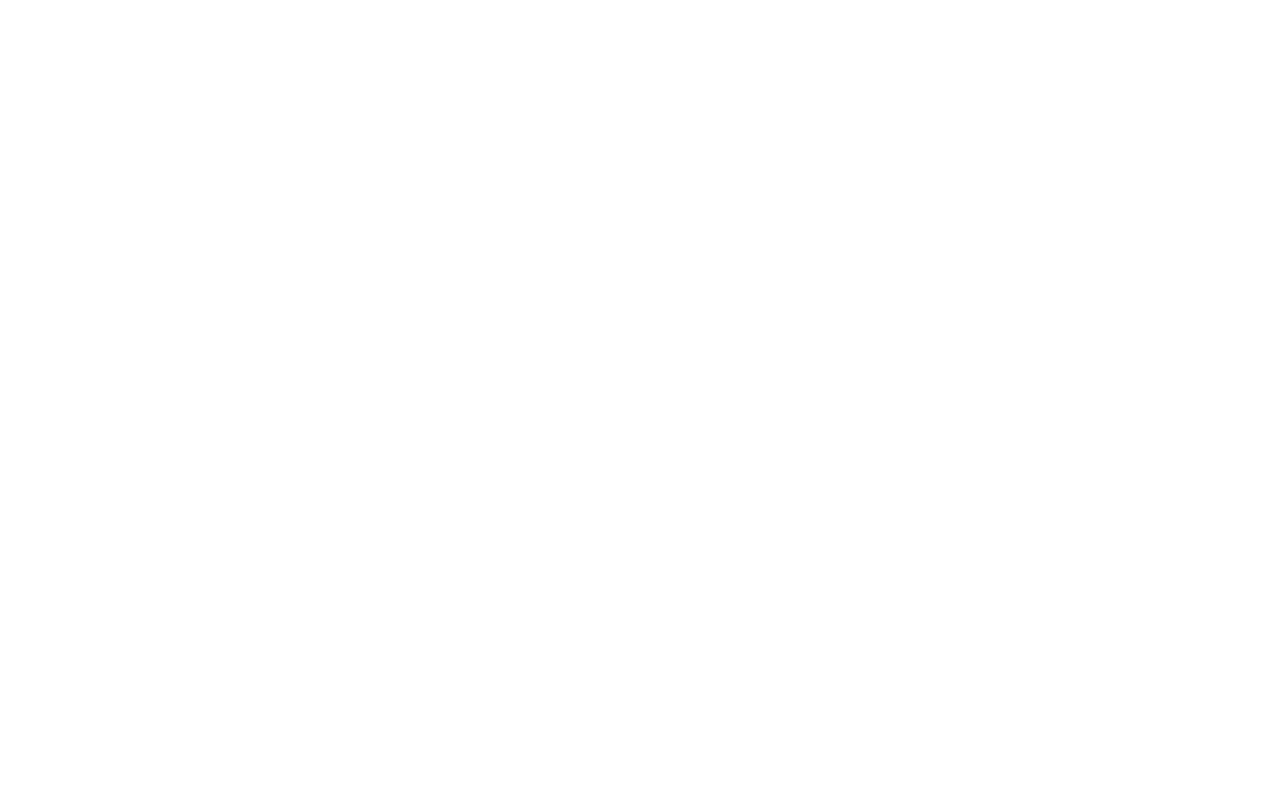
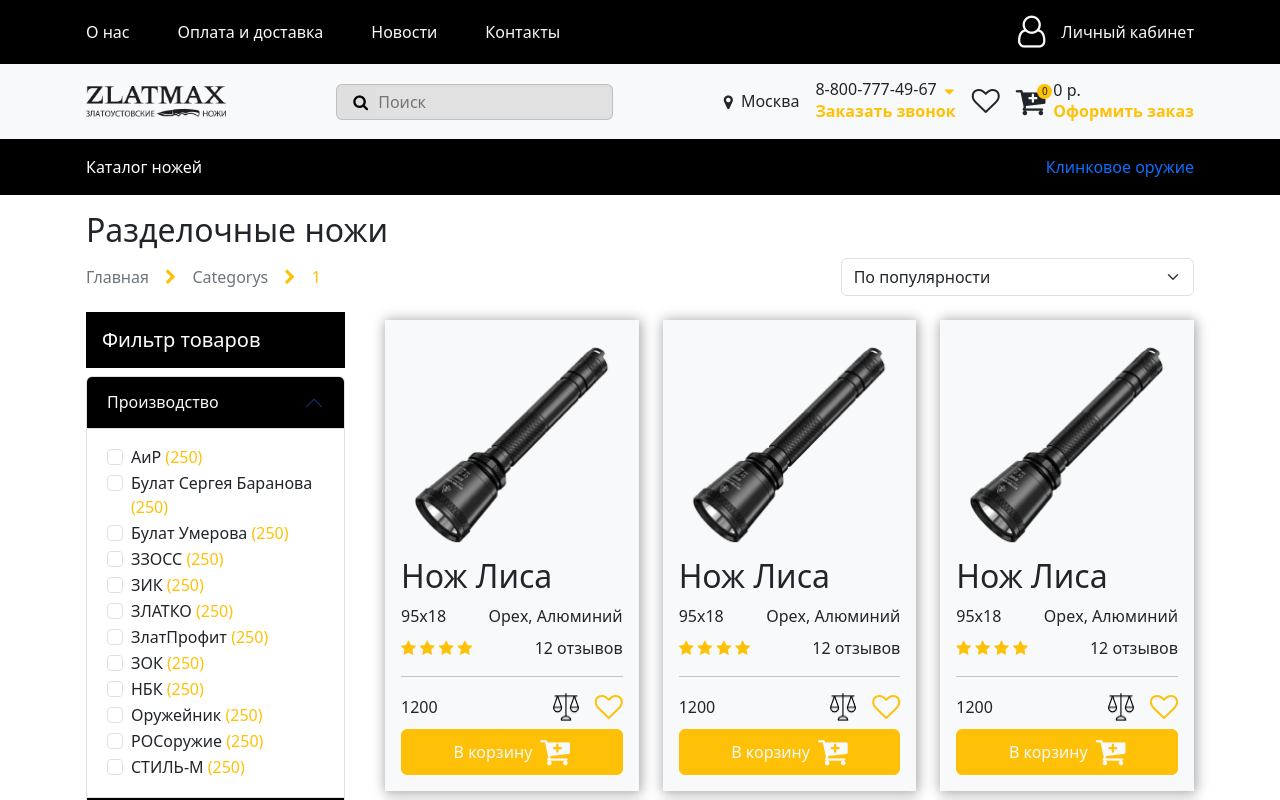
Before and after one commit to ziyadem/online-market, a React (Vite) app: page /categorys/1 in a window 1280 px wide. Before the commit this address had no page. Shown: the top 800 px of the page. Built offline with nearby package versions, Linux system fonts and the light colour scheme.

Commit message:
navigate

```diff
--- a/src/App.jsx
+++ b/src/App.jsx
@@ -1,7 +1,9 @@
 import { Routes,Route } from "react-router-dom"
 import Home from "./pages/Home"
+import Categorys from "./pages/Categorys";
+import Product from "./pages/Product";
 import Category from "./pages/Category";
-import Product from "./pages/Product";
+import Products from "./pages/Products";
 
 
 function App() {
@@ -10,8 +12,10 @@ function App() {
     <>
       <Routes>
         <Route path="/" element={<Home />} />
-        <Route path="/category" element={<Category />} />
-        <Route path="/product/:product_title" element={<Product />} />
+        <Route path="/categorys" element={<Categorys />} />
+        <Route path="/categorys/:category_title" element={<Category />} />
+        <Route path="/products" element={<Products />} />
+        <Route path="/products/:product_title" element={<Product />} />
       </Routes>
     </>
   );
--- a/src/components/ProductCard.jsx
+++ b/src/components/ProductCard.jsx
@@ -1,9 +1,11 @@
 import React from 'react'
+import { useNavigate } from 'react-router-dom';
 
 const ProductCard = ({props}) => {
+  let navigation= useNavigate()
     console.log(props);
   return (
-    <div className="col my-2">
+    <div className="col my-2" onClick={()=> navigation(`/products/${props.title}`) }>
       <div className="card-shadow p-3 bg-light">
         <img src={props.img} alt="knife" className="w-100" />
         <h2>{props.title}</h2>
--- a/src/pages/Category.jsx
+++ b/src/pages/Category.jsx
@@ -1,11 +1,13 @@
 import React from 'react'
 import Header from '../components/Header'
 import Footer from '../components/Footer';
-import { Link } from 'react-router-dom';
+import { Link, useParams } from 'react-router-dom';
 import ProductCard from '../components/ProductCard';
 import Information from '../components/Information';
 
 const Category = () => {
+  const { category_title } = useParams()
+  console.log(category_title);
     let obj = {
       id: 1,
       img: "/fonar-card.png",
@@ -22,7 +24,6 @@ const Category = () => {
   return (
     <>
       <Header />
-
       <section className="container p-3">
         <h2>Разделочные ножи</h2>
         <div className="row d-flex justify-content-between">
@@ -31,7 +32,11 @@ const Category = () => {
               Главная
             </Link>
             <i class="fa fa-solid fa-chevron-right text-warning"></i>
-            <p className="text-warning">Разделочные ножи</p>
+            <Link to="/categorys" className="text-secondary">
+              Categorys
+            </Link>
+            <i class="fa fa-solid fa-chevron-right text-warning"></i>
+            <p className="text-warning">{category_title}</p>
           </div>
           <div className="col-lg-4">
             <select class="form-select" aria-label="Default select example ">
@@ -817,7 +822,6 @@ const Category = () => {
                 </div>
               </div>
             </div>
-
           </div>
           <div className="col-9">
             <div className="row row-cols-3 ps-3">
@@ -877,4 +881,4 @@ const Category = () => {
   );
 }
 
-export default Category
+export default Category;
--- /dev/null
+++ b/src/pages/Categorys.jsx
@@ -0,0 +1,16 @@
+import React from 'react'
+import Header from '../components/Header'
+import Footer from '../components/Footer'
+
+const Categorys = () => {
+  return (
+    <>
+    <Header/>
+    <h1>Categorys</h1>
+    <Footer />
+
+    </>
+  )
+}
+
+export default Categorys
--- a/src/pages/Home.jsx
+++ b/src/pages/Home.jsx
@@ -1,13 +1,14 @@
 import React from 'react'
 import Header from '../components/Header'
 import Footer from '../components/Footer'
-import { Link } from 'react-router-dom';
+import { Link, useNavigate } from 'react-router-dom';
 import SpecialProduct from '../components/SpecialProduct';
 import FreshProduct from '../components/FreshProduct';
 import ProductCard from '../components/ProductCard';
 import Information from '../components/Information';
 
 const Home = () => {
+  let navigation =useNavigate()
   let obj = {
     name: "Хиты продаж",
     site: "Перейти в каталог",
@@ -103,7 +104,10 @@ const Home = () => {
           </p>
         </div>
         <div className="row">
-          <div className="col-12 col-sm-6 col-lg-4 p-3 ">
+          <div
+            className="col-12 col-sm-6 col-lg-4 p-3 "
+            onClick={() => navigation("/categorys")}
+          >
             <div className="card-shadow p-3">
               <h5>Каталог ножей</h5>
               <p className="card-category-hr"></p>
@@ -125,7 +129,10 @@ const Home = () => {
               </div>
             </div>
           </div>
-          <div className="col-12 col-sm-6 col-lg-4 p-3 ">
+          <div
+            className="col-12 col-sm-6 col-lg-4 p-3 "
+            onClick={() => navigation("/categorys/Среднеклинковое оружие")}
+          >
             <div className="card-shadow p-3">
               <h5>Среднеклинковое оружие</h5>
               <p className="card-category-hr"></p>
@@ -147,7 +154,10 @@ const Home = () => {
               </div>
             </div>
           </div>
-          <div className="col-12 col-sm-6 col-lg-4 p-3 ">
+          <div
+            className="col-12 col-sm-6 col-lg-4 p-3 "
+            onClick={() => navigation("/categorys/Длинноклинковое оружие")}
+          >
             <div className="card-shadow p-3">
               <h5>Длинноклинковое оружие</h5>
               <p className="card-category-hr"></p>
@@ -169,7 +179,10 @@ const Home = () => {
               </div>
             </div>
           </div>
-          <div className="col-12 col-sm-6 col-lg-4 p-3 ">
+          <div
+            className="col-12 col-sm-6 col-lg-4 p-3 "
+            onClick={() => navigation("/categorys/Сувенирные изделия")}
+          >
             <div className="card-shadow p-3">
               <h5>Сувенирные изделия</h5>
               <p className="card-category-hr"></p>
@@ -191,7 +204,10 @@ const Home = () => {
               </div>
             </div>
           </div>
-          <div className="col-12 col-sm-6 col-lg-4 p-3 ">
+          <div
+            className="col-12 col-sm-6 col-lg-4 p-3 "
+            onClick={() => navigation("/categorys/Сопутствующие товары")}
+          >
             <div className="card-shadow p-3">
               <h5>Сопутствующие товары</h5>
               <p className="card-category-hr"></p>
@@ -213,7 +229,10 @@ const Home = () => {
               </div>
             </div>
           </div>
-          <div className="col-12 col-sm-6 col-lg-4 p-3 ">
+          <div
+            className="col-12 col-sm-6 col-lg-4 p-3 "
+            onClick={() => navigation("/categorys/Ножевая мастерская")}
+          >
             <div className="card-shadow p-3">
               <h5>Ножевая мастерская</h5>
               <p className="card-category-hr"></p>
@@ -238,12 +257,12 @@ const Home = () => {
         </div>
       </section>
       <SpecialProduct props={obj} carouselId={1} />
-      <FreshProduct props={obj2} carouselId={7}/>
+      <FreshProduct props={obj2} carouselId={7} />
       <SpecialProduct props={obj1} carouselId={2} />
       <SpecialProduct props={obj1} carouselId={3} />
-      <FreshProduct props={obj2} carouselId={8}/>
+      <FreshProduct props={obj2} carouselId={8} />
       <SpecialProduct props={obj1} carouselId={4} />
-      <SpecialProduct props={obj1} carouselId={5}/>
+      <SpecialProduct props={obj1} carouselId={5} />
       <section className="container">
         <h2 className="ps-3">Наши статьи</h2>
         <div className="row row-cols-1 row-cols-sm-2 row-cols-lg-4 p-3">
@@ -329,8 +348,8 @@ const Home = () => {
           </div>
         </div>
       </section>
-      <SpecialProduct props={obj3} carouselId={6}/>
-      <Information props={obj4}/>
+      <SpecialProduct props={obj3} carouselId={6} />
+      <Information props={obj4} />
       <Footer />
     </>
   );
--- a/src/pages/Product.jsx
+++ b/src/pages/Product.jsx
@@ -38,8 +38,8 @@ const Product = () => {
             Главная
           </Link>
           <i class="fa fa-solid fa-chevron-right text-warning"></i>
-          <Link to="/category" className="text-secondary">
-            Разделочные ножи
+          <Link to="/products" className="text-secondary">
+            Products
           </Link>
           <i class="fa fa-solid fa-chevron-right text-warning"></i>
           <p className="text-warning">{product_title}</p>
--- /dev/null
+++ b/src/pages/Products.jsx
@@ -0,0 +1,16 @@
+import React from 'react'
+import Header from '../components/Header'
+import Footer from '../components/Footer'
+
+const Products = () => {
+  return (
+    <>
+    <Header />
+    <h1>Products</h1>
+    <Footer />
+
+    </>
+  )
+}
+
+export default Products
```
